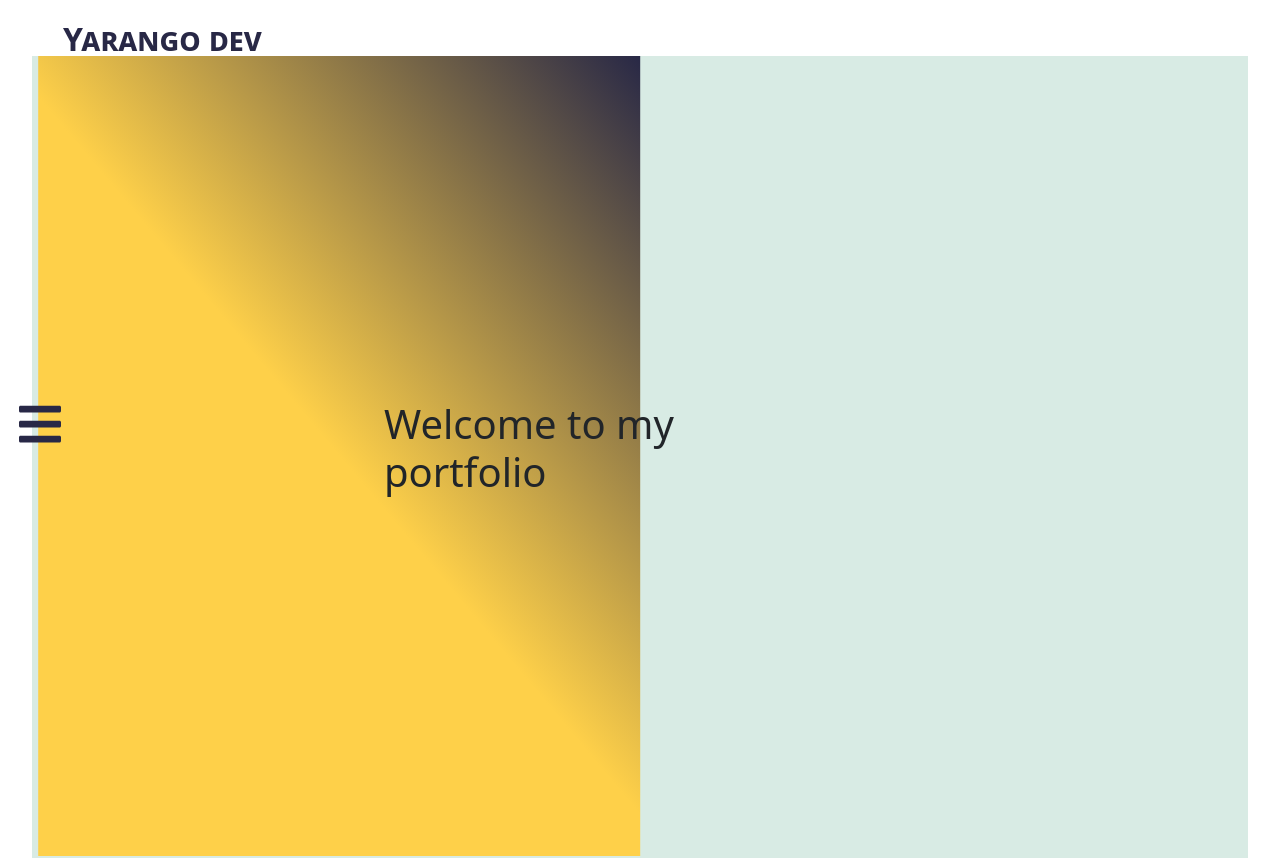
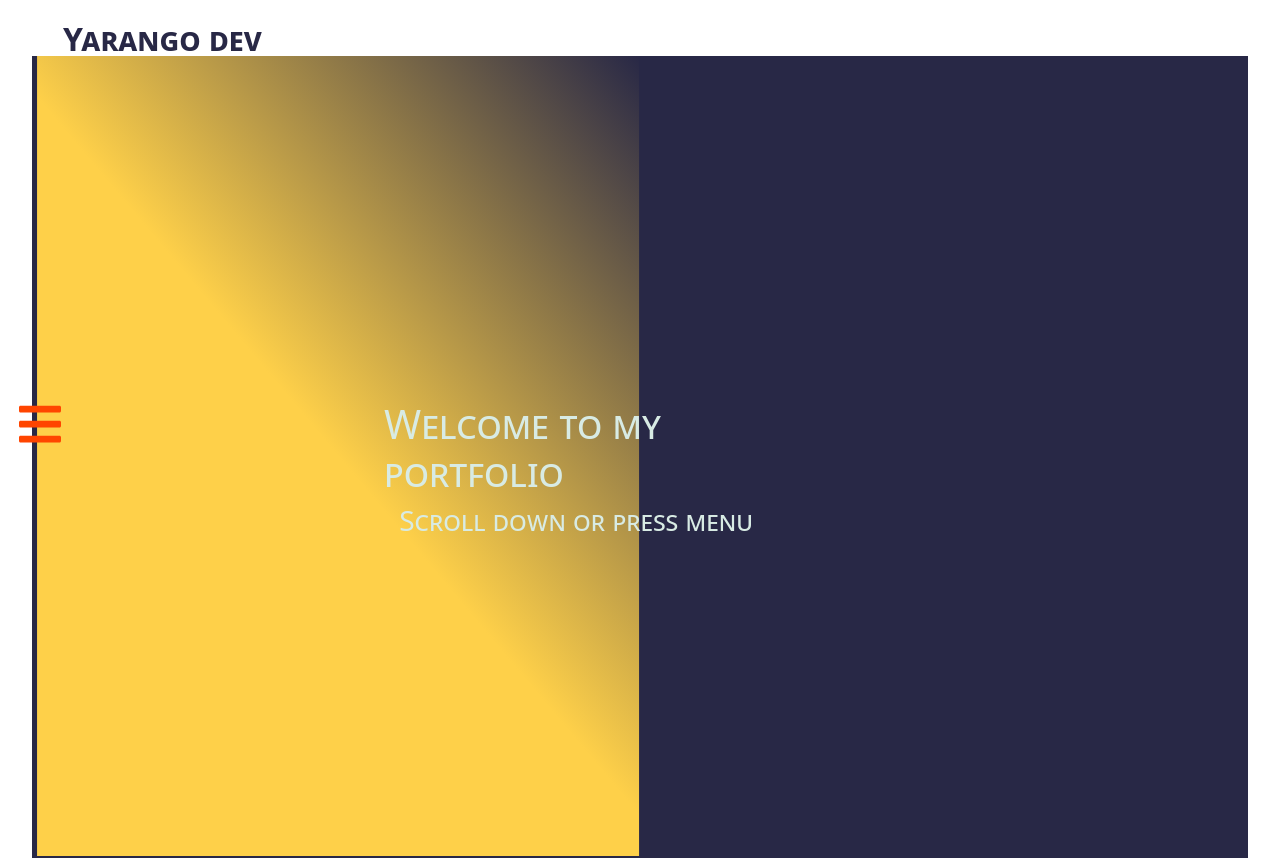
Before and after one commit to yarango582/Portfolio-YarangoDev.v2, a React (Create React App) app: page / in a window 1280 px wide. Shown: the top 858 px of the page. Built offline with nearby package versions, Linux system fonts and the light colour scheme.

Commit message:
mejora en diseno

```diff
--- a/src/App.jsx
+++ b/src/App.jsx
@@ -18,7 +18,6 @@ const App = () => {
         }
         setBannerTarget(document.getElementById('container-fluid'));
         setBannerOutText(document.getElementById('banner-out-text'));
-
     }, [bannerTarget]);
 
     return(
--- a/src/components/Home/Home.css
+++ b/src/components/Home/Home.css
@@ -4,7 +4,7 @@
 
 .home-container {
     margin-top: 0.5%;
-    background: var(--colorBack);
+    background: var(--colorThird);
     width: 95%;
     margin-left: 2.5%;
     height: 1500px;
@@ -16,9 +16,8 @@
     background: linear-gradient(50deg, var(--colorPrimary) 50%, var(--colorThird));
     width: 47vw;
     height: 100vh;
-    transform: translate(-50%, 0%) matrix(1,0,0,1,0,0);
+    transform: translate(-50.19%, 0%) matrix(1,0,0,1,0,0);
     transition: 1s;
-
 }
 
 .banner-end {
@@ -35,7 +34,7 @@
     position: relative;
     padding: 0;
     background: linear-gradient(60deg, var(--colorPrimary) 50%, var(--colorThird));
-    width: 90vh;
+    width: 95.3vh;
     height: 100vh;
     transform: translate(50%, 0%) matrix(1,0,0,1,0,0);
     transition: 1s;
@@ -49,11 +48,11 @@
     top: 50%;
     border: none;
     text-decoration: none;
-    color: var(--colorThird);
+    color: orangered;
 }
 
 .banner__button-menu:hover {
-    color: var(--colorSecondary);
+    color: black;
 }
 
 .banner__button-menu-icon {
@@ -62,7 +61,7 @@
 
 .banner-content-container {
     position: absolute;
-    left: 5%;
+    left: 12%;
     right: 60%;
     bottom: 5%;
     top: 15%;
@@ -74,6 +73,9 @@
     top: 50%;
     z-index: 1;
     margin-left: 30%;
+    color: var(--colorBack);
+    font-variant: small-caps;
+    font-weight: bolder;
 }
 
 .container__arrow-up {
@@ -83,7 +85,7 @@
 }
 
 .container__arrow-up_a {
-    color: black;
+    color: orangered;
     font-size: 3em;
     text-decoration: none;
 }
--- a/src/components/Home/Home.jsx
+++ b/src/components/Home/Home.jsx
@@ -15,11 +15,15 @@ const Home = ({scroll, containerTarget, bannerOutText}) => {
         if(scroll>0){
             containerTarget.classList.replace(stateBanner.start, stateBanner.end);
             containerTarget.classList.add('gradiant');
+            bannerOutText.classList.remove('show');
+            bannerOutText.classList.add('hide');
             if(containerTarget.classList[1] === stateBanner.showMenu){
                 containerTarget.classList.replace(stateBanner.showMenu, stateBanner.end)
             }
         }else if(scroll<=0 && containerTarget.classList[1]===stateBanner.end){
             containerTarget.classList.replace(stateBanner.end, stateBanner.start);
+            bannerOutText.classList.remove('hide');
+            bannerOutText.classList.add('show');
         }
     }
 
@@ -52,6 +56,9 @@ const Home = ({scroll, containerTarget, bannerOutText}) => {
                     <h1>
                         Welcome to my portfolio
                     </h1>
+                    <h3 className='text-center'>
+                        Scroll down or press menu
+                    </h3>
                 </div>
                 {/* Banner principal */}
                 <div className='container-fluid banner-begin' id='container-fluid'></div>
--- a/src/components/Home/Presentation/Presentation.css
+++ b/src/components/Home/Presentation/Presentation.css
@@ -1,4 +1,14 @@
 
 .container__title {
-    color: var(--colorThrid);
+    color: var(--colorBack);
+    font-variant: small-caps;
 }
+
+.container__presentation {
+    margin-top: 50px;
+}
+
+.container__presentation-text {
+    color: var(--colorBack);
+    font-style: italic;
+}
--- a/src/components/Home/Presentation/Presentation.jsx
+++ b/src/components/Home/Presentation/Presentation.jsx
@@ -4,8 +4,22 @@ const Presentation = () => {
     return (
         <div className='container'>
             <h2 className='container__title text-center mt-3'>
-                I'm Full Stack Developer.
+                Hi, my name's Yeison Arango 👋👨‍💻 Nice to me you!
             </h2>
+            <section>
+                <div className='container__presentation'>
+                    <p className='container__presentation-text'>
+                        I'm a full stack developer with knowledge in Javascript,
+                        React and Node.js amoung others, if you want to know more,
+                        scroll down
+                    </p>
+                    <div className='container__presentation-contact'>
+                        <p className='container__presentation-text text-center'>
+                            Got any questions? <a href="mailto:yeisonarango03@gmail.com">Contact me.</a>
+                        </p>
+                    </div>
+                </div>
+            </section>
         </div>
     )
 }
```
